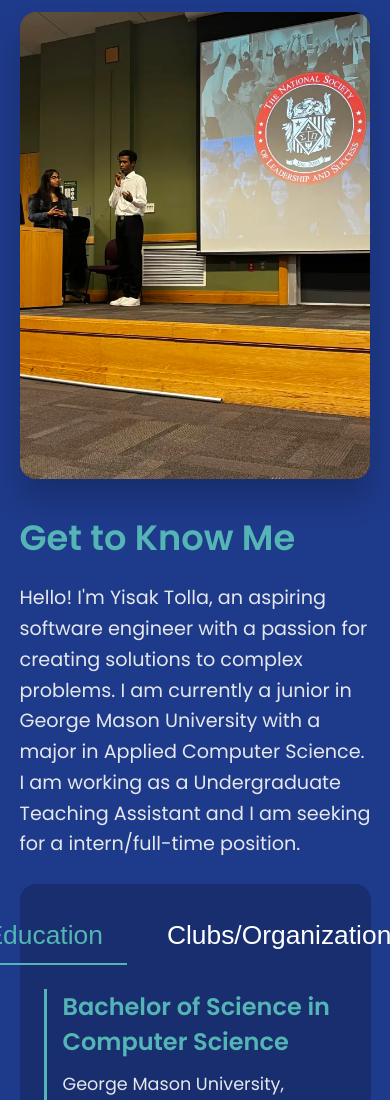
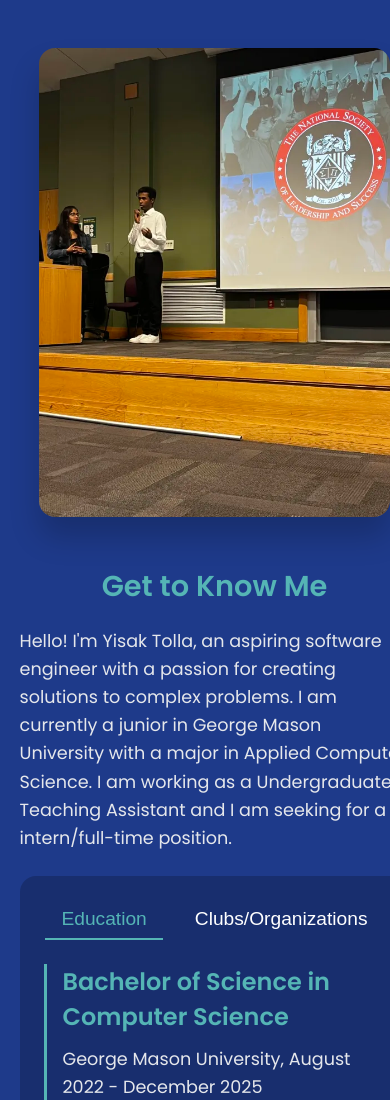
Before and after one commit to YisakTolla/Personal-Website, a plain HTML site: page index.html in a window 390 px wide. Shown: the part 900-2000 px from the top of the page. Drawn offline with Linux system fonts and the light colour scheme.

Commit message:
Updtaed Resume

```diff
--- a/style.css
+++ b/style.css
@@ -389,7 +389,7 @@ section {
     box-shadow: 0 5px 15px rgba(0, 0, 0, 0.1);
 }
 
-/* About Section Styling with Reduced Spacing */
+/* About Section Styling - UPDATED FOR MOBILE RESPONSIVENESS */
 #about {
     background-color: #1e3a8a; /* Deep blue background */
     color: white;
@@ -424,66 +424,62 @@ section {
     background-color: rgb(85, 181, 181);
 }
 
-/* Repositioned about picture */
+/* Modify the about container to use flex layout */
+.about-container {
+    max-width: 100%;
+    width: 100%;
+    animation: fadeIn 1s ease-out forwards;
+    display: flex;
+    flex-wrap: wrap;
+    justify-content: space-between;
+    padding: 0 5%;
+}
+
+/* Modify the pic container positioning for better responsiveness */
 .about-pic-container {
-    width: 600px; /* Much larger */
-    height: 760px;
-    position: absolute; /* Position independently */
-    left: 10%; /* Position more to the left */
-    top: 15%; /* Reduced from 25% to be closer to title */
+    width: 40%;
+    max-width: 600px;
+    height: auto;
+    position: relative; /* Change from absolute to relative */
     border-radius: 1rem;
     overflow: hidden;
     box-shadow: 0 20px 30px rgba(0, 0, 0, 0.2);
-    transform: translateY(50px); /* Removed rotation for straight image */
     transition: all 0.5s ease;
     animation: slideUp 1s ease-out forwards;
-    z-index: 1; /* Ensure it's above other elements */
-    min-width: auto; /* Override previous conflicting styles */
-    max-width: none; /* Override previous conflicting styles */
-    flex: none; /* Override previous conflicting styles */
+    z-index: 1;
+    margin-top: 3rem;
 }
 
 .about-pic-container:hover {
-    transform: scale(1.05); /* Removed rotation, just scale on hover */
+    transform: scale(1.05);
 }
 
 .about-pic-container img {
-    width: 100%; /* Changed from 150% to 100% for proper scaling */
+    width: 100%;
     height: auto;
     display: block;
     object-fit: cover;
 }
 
-/* Repositioned about content with reduced spacing */
-.about-container {
-    max-width: 100%;
-    width: 100%;
-    padding: 0;
-    animation: fadeIn 1s ease-out forwards;
-}
-
+/* Adjust content positioning */
 .about-content {
-    display: block; /* Change to block layout */
-    padding-top: 0; /* Reduced spacing */
-    gap: 0; /* Override previous styles */
-    justify-content: normal; /* Override previous styles */
-    align-items: normal; /* Override previous styles */
-    flex-wrap: nowrap; /* Override previous styles */
+    width: 50%;
+    display: block;
+    padding-top: 3rem;
 }
 
 .about-text-container {
-    width: 45%;
-    margin-left: 50%; /* Position to the right side */
-    padding-top: 2rem; /* Reduced from 6rem to bring content closer to title */
+    width: 100%;
+    margin-left: 0; /* Reset from previous 50% */
+    padding-top: 0;
     animation: slideUp 1.2s ease-out forwards;
     animation-delay: 0.2s;
     opacity: 0;
-    min-width: auto; /* Override previous styles */
 }
 
 .about-text-container h2 {
     font-size: 2.2rem;
-    margin-bottom: 1.2rem; /* Slightly reduced */
+    margin-bottom: 1.2rem;
     color: rgb(85, 181, 181);
 }
 
@@ -491,7 +487,7 @@ section {
     color: #e5e7eb;
     font-size: 1.2rem;
     line-height: 1.6;
-    margin-bottom: 1.5rem; /* Reduced from 2rem */
+    margin-bottom: 1.5rem;
 }
 
 /* Tab System */
@@ -1130,6 +1126,25 @@ footer {
     }
 }
 
+@media (max-width: 992px) {
+    /* About section mobile adjustments */
+    .about-container {
+        flex-direction: column;
+        align-items: center;
+    }
+
+    .about-pic-container {
+        width: 60%;
+        max-width: 500px;
+        margin-bottom: 2rem;
+    }
+
+    .about-content {
+        width: 90%;
+        max-width: 700px;
+    }
+}
+
 @media (max-width: 768px) {
     section {
         margin: 0 2rem; /* Reduced side margins for mobile */
@@ -1149,23 +1164,23 @@ footer {
     }
 
     /* About section responsive adjustments */
-    .about-content {
-        flex-direction: column;
+    .about-pic-container {
+        width: 80%;
+        max-width: 400px;
     }
 
-    .about-pic-container {
-        width: 90%;
-        max-width: 350px;
-        position: relative;
-        left: 0;
-        margin: 1rem auto;
-        height: auto;
+    .about-content {
+        width: 100%;
+        padding-top: 1rem;
     }
 
-    .about-text-container {
-        width: 90%;
-        margin: 0 auto;
-        padding-top: 1rem;
+    .about-text-container h2 {
+        font-size: 2rem;
+        text-align: center;
+    }
+
+    .about-tabs {
+        justify-content: center;
     }
 
     .skills-grid {
@@ -1196,7 +1211,28 @@ footer {
     }
 }
 
-@media screen and (max-width: 480px) {
+@media (max-width: 480px) {
+    .about-title {
+        font-size: 2.5rem;
+    }
+
+    .about-pic-container {
+        width: 90%;
+    }
+
+    .about-text-container h2 {
+        font-size: 1.8rem;
+    }
+
+    .about-text-container p {
+        font-size: 1.1rem;
+    }
+
+    .tab-btn {
+        font-size: 1.2rem;
+        padding: 0.5rem 1rem;
+    }
+
     .menu-links {
         width: 100%;
         right: 0; /* Align with edge of screen */
```
Also changed, not shown: 1 other file.
